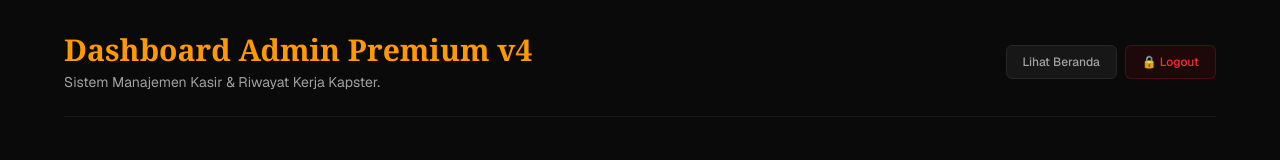
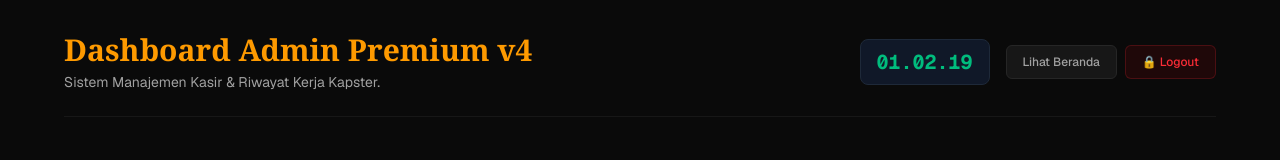
Before and after one commit to GilangPutra14/barbershop-booking, a Next.js app in the folder barbershop-booking/: page /admin in a window 1280 px wide. Shown: the top 160 px of the page. Built offline with nearby package versions, Linux system fonts and the light colour scheme; no server answers; the database is empty.

Commit message:
menambahkan jam digital admin

```diff
--- a/barbershop-booking/src/app/admin/page.js
+++ b/barbershop-booking/src/app/admin/page.js
@@ -1,5 +1,6 @@
 'use client';
 import { useState, useEffect } from 'react';
+import RealtimeClock from '@/components/RealtimeClock';
 
 export default function AdminDashboard() {
   const [appointments, setAppointments] = useState([]);
@@ -9,25 +10,23 @@ export default function AdminDashboard() {
 
   // State Input
   const [newBarberName, setNewBarberName] = useState('');
-  const [newBarberRole, setNewBarberRole] = useState('Senior Barber');
+  const [newBarberRole] = useState('Senior Barber');
   const [newServiceName, setNewServiceName] = useState('');
   const [newServicePrice, setNewServicePrice] = useState('');
-  const [newServiceDuration, setNewServiceDuration] = useState('45 Menit');
+  const [newServiceDuration] = useState('45 Menit');
 
-  // State Baru untuk Mengatur Jadwal Hari & Jam Kerja Kapster
-  const [workingHours, setWorkingHours] = useState([
-    { day: 'Monday', isChecked: false, startTime: '09:00', endTime: '17:00' },
-    { day: 'Tuesday', isChecked: false, startTime: '09:00', endTime: '17:00' },
-    { day: 'Wednesday', isChecked: false, startTime: '09:00', endTime: '17:00' },
-    { day: 'Thursday', isChecked: false, startTime: '09:00', endTime: '17:00' },
-    { day: 'Friday', isChecked: false, startTime: '09:00', endTime: '17:00' },
-    { day: 'Saturday', isChecked: false, startTime: '09:00', endTime: '17:00' },
-    { day: 'Sunday', isChecked: false, startTime: '09:00', endTime: '17:00' },
-  ]);
+  // // State Baru untuk Mengatur Jadwal Hari & Jam Kerja Kapster
+  // const [workingHours, setWorkingHours] = useState([
+  //   { day: 'Monday', isChecked: false, startTime: '09:00', endTime: '17:00' },
+  //   { day: 'Tuesday', isChecked: false, startTime: '09:00', endTime: '17:00' },
+  //   { day: 'Wednesday', isChecked: false, startTime: '09:00', endTime: '17:00' },
+  //   { day: 'Thursday', isChecked: false, startTime: '09:00', endTime: '17:00' },
+  //   { day: 'Friday', isChecked: false, startTime: '09:00', endTime: '17:00' },
+  //   { day: 'Saturday', isChecked: false, startTime: '09:00', endTime: '17:00' },
+  //   { day: 'Sunday', isChecked: false, startTime: '09:00', endTime: '17:00' },
+  // ]);
 
-  const [isLoading, setIsLoading] = useState(true);
-
-
+  const [, setIsLoading] = useState(true);
 
   async function loadAllData() {
     try {
@@ -52,19 +51,18 @@ export default function AdminDashboard() {
 
   useEffect(() => { loadAllData(); }, []);
 
-  // Handler untuk mendeteksi perubahan checkbox hari atau rentang waktu jam
-  const handleScheduleChange = (index, field, value) => {
-    const updatedHours = [...workingHours];
-    updatedHours[index][field] = value;
-    setWorkingHours(updatedHours);
-  };
+  // // Handler untuk mendeteksi perubahan checkbox hari atau rentang waktu jam
+  // const handleScheduleChange = (index, field, value) => {
+  //   const updatedHours = [...workingHours];
+  //   updatedHours[index][field] = value;
+  //   setWorkingHours(updatedHours);
+  // };
 
   // FUNGSI SELESAI ANTREAN DENGAN INPUT KAPSTER
   const handleComplete = async (id) => {
-    // Meminta admin mengetik/memilih nama kapster penanggung jawab
     const barberName = prompt("Siapa nama kapster yang menyelesaikan orderan ini?");
 
-    if (barberName === null) return; // Jika admin klik cancel
+    if (barberName === null) return;
     if (barberName.trim() === "") {
       alert("Nama kapster wajib diisi untuk menyelesaikan antrean!");
       return;
@@ -91,7 +89,7 @@ export default function AdminDashboard() {
     if (res.ok) { setNewBarberName(''); loadAllData(); }
   };
 
-  const handle領leteBarber = async (id) => {
+  const handleDeleteBarber = async (id) => {
     if (confirm('Hapus kapster ini?')) {
       const res = await fetch(`/api/barbers?id=${id}`, { method: 'DELETE' });
       if (res.ok) loadAllData();
@@ -109,7 +107,7 @@ export default function AdminDashboard() {
     if (res.ok) { setNewServiceName(''); setNewServicePrice(''); loadAllData(); }
   };
 
-  const handle領leteService = async (id) => {
+  const handleDeleteService = async (id) => {
     if (confirm('Hapus layanan ini?')) {
       const res = await fetch(`/api/services?id=${id}`, { method: 'DELETE' });
       if (res.ok) loadAllData();
@@ -126,9 +124,21 @@ export default function AdminDashboard() {
             <h1 className="text-3xl font-bold font-serif text-amber-500">Dashboard Admin Premium v4</h1>
             <p className="text-neutral-400 text-sm mt-1">Sistem Manajemen Kasir & Riwayat Kerja Kapster.</p>
           </div>
+
+          {/* SINKRONISASI JAM DAN TOMBOL BERJEJER RAPI KE SAMPING */}
+          <div className="flex items-center gap-4">
+            <RealtimeClock />
             <div className="flex gap-2">
-            <a href="/" className="bg-neutral-900 border border-neutral-800 text-xs px-4 py-2 rounded-md text-neutral-400 font-medium transition">Lihat Beranda</a>
-            <button onClick={() => { document.cookie = "admin_session=; path=/; expires=Thu, 01 Jan 1970 00:00:00 UTC;"; window.location.href = '/login'; }} className="bg-red-600/10 border border-red-500/20 text-red-500 text-xs px-4 py-2 rounded-md font-medium transition">🔒 Logout</button>
+              <a href="/" className="bg-neutral-900 border border-neutral-800 text-xs px-4 py-2 rounded-md text-neutral-400 font-medium transition hover:bg-neutral-800">
+                Lihat Beranda
+              </a>
+              <button
+                onClick={() => { document.cookie = "admin_session=; path=/; expires=Thu, 01 Jan 1970 00:00:00 UTC;"; window.location.href = '/login'; }}
+                className="bg-red-600/10 border border-red-500/20 text-red-500 text-xs px-4 py-2 rounded-md font-medium transition hover:bg-red-600/20"
+              >
+                🔒 Logout
+              </button>
+            </div>
           </div>
         </div>
 
@@ -143,7 +153,7 @@ export default function AdminDashboard() {
             </form>
             <div className="max-h-32 overflow-y-auto space-y-2">
               {barbers.map(b => (
-                <div key={b._id} className="bg-neutral-950 p-2 rounded border border-neutral-800 text-xs flex justify-between">{b.name} <button onClick={() => handle領leteBarber(b._id)} className="text-red-400">❌</button></div>
+                <div key={b._id} className="bg-neutral-950 p-2 rounded border border-neutral-800 text-xs flex justify-between">{b.name} <button onClick={() => handleDeleteBarber(b._id)} className="text-red-400">❌</button></div>
               ))}
             </div>
           </div>
@@ -158,7 +168,7 @@ export default function AdminDashboard() {
             </form>
             <div className="max-h-32 overflow-y-auto space-y-2">
               {services.map(s => (
-                <div key={s._id} className="bg-neutral-950 p-2 rounded border border-neutral-800 text-xs flex justify-between">{s.name} (Rp {s.price}) <button onClick={() => handle領leteService(s._id)} className="text-red-400">❌</button></div>
+                <div key={s._id} className="bg-neutral-950 p-2 rounded border border-neutral-800 text-xs flex justify-between">{s.name} (Rp {s.price}) <button onClick={() => handleDeleteService(s._id)} className="text-red-400">❌</button></div>
               ))}
             </div>
           </div>
@@ -228,7 +238,6 @@ export default function AdminDashboard() {
                       </td>
                     </tr>
                   ))}
-
                 </tbody>
               </table>
             )}
--- /dev/null
+++ b/barbershop-booking/src/components/RealtimeClock.jsx
@@ -0,0 +1,40 @@
+'use client'; // Wajib karena menggunakan hook di Next.js App Router
+
+import React, { useState, useEffect } from 'react';
+
+const RealtimeClock = () => {
+  const [time, setTime] = useState('');
+  const [mounted, setMounted] = useState(false);
+
+  useEffect(() => {
+    setMounted(true);
+    const updateClock = () => {
+      const now = new Date();
+      const options = {
+        hour: '2-digit',
+        minute: '2-digit',
+        second: '2-digit',
+        hour12: false,
+        timeZone: 'Asia/Jakarta' // Ubah sesuai lokasi barbershop Anda
+      };
+      setTime(now.toLocaleTimeString('id-ID', options));
+    };
+
+    updateClock();
+    const timerId = setInterval(updateClock, 1000);
+
+    return () => clearInterval(timerId);
+  }, []);
+
+  if (!mounted) {
+    return <div className="font-mono text-gray-400">Loading...</div>;
+  }
+
+  return (
+    <div className="font-mono font-bold text-xl text-emerald-500 bg-gray-900 px-4 py-2 rounded-lg inline-block border border-gray-800">
+      {time}
+    </div>
+  );
+};
+
+export default RealtimeClock;
```
Lines whose indentation alone changed are shown as unchanged.
